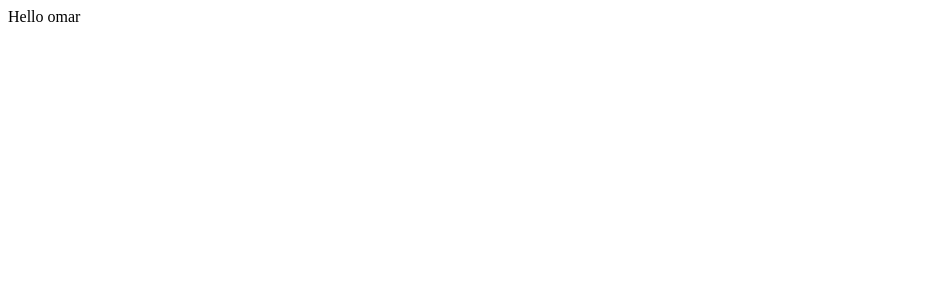
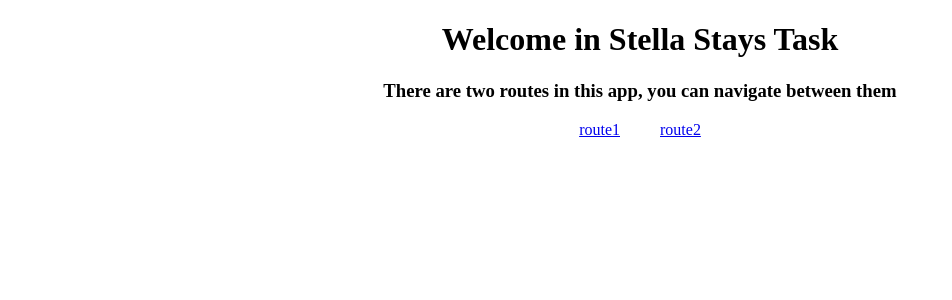
Before and after one commit to omarsalem7/stella, a React (Vite) app: page / in a window 1280 px wide. Shown: the top 300 px of the page, without its empty margins (0-952 px from the left). Built offline with nearby package versions, Linux system fonts and the light colour scheme.

Commit message:
Configure routes for the app

```diff
--- a/src/App.tsx
+++ b/src/App.tsx
@@ -1,5 +1,16 @@
+import { Link } from 'react-router-dom';
+
 function App() {
-  return <div className="App">Hello omar</div>;
+  return (
+    <div className="App">
+      <h1>Welcome in Stella Stays Task</h1>
+      <h3>There are two routes in this app, you can navigate between them</h3>
+      <div className="links">
+        <Link to="/route1">route1</Link>
+        <Link to="/route2">route2</Link>
+      </div>
+    </div>
+  );
 }
 
 export default App;
--- a/src/index.css
+++ b/src/index.css
@@ -0,0 +1,7 @@
+.App {
+  text-align: center;
+}
+
+.links a {
+  padding: 0 20px;
+}
--- a/src/main.tsx
+++ b/src/main.tsx
@@ -1,10 +1,30 @@
-import React from 'react'
-import ReactDOM from 'react-dom/client'
-import App from './App'
-import './index.css'
+import React from 'react';
+import ReactDOM from 'react-dom/client';
+import { createBrowserRouter, RouterProvider } from 'react-router-dom';
+import App from './App';
+import Route1 from './routes/route1';
+import Route2 from './routes/route2';
+import Error from './routes/error';
+import './index.css';
+
+const router = createBrowserRouter([
+  {
+    path: '/',
+    element: <App />,
+    errorElement: <Error />,
+  },
+  {
+    path: '/route1',
+    element: <Route1 />,
+  },
+  {
+    path: '/route2',
+    element: <Route2 />,
+  },
+]);
 
 ReactDOM.createRoot(document.getElementById('root') as HTMLElement).render(
   <React.StrictMode>
-    <App />
+    <RouterProvider router={router} />
   </React.StrictMode>
-)
+);
--- /dev/null
+++ b/src/routes/error.module.css
@@ -0,0 +1,7 @@
+.error {
+  display: flex;
+  flex-direction: column;
+  align-items: center;
+  justify-content: center;
+  width: 100%;
+}
--- /dev/null
+++ b/src/routes/error.tsx
@@ -0,0 +1,29 @@
+import { useRouteError } from 'react-router-dom';
+import styles from './error.module.css';
+
+const Error = () => {
+  const { statusText, message }: any = useRouteError();
+  //   console.error(error);
+  return (
+    <div className={styles.error}>
+      <h1>Oops!</h1>
+      <p>
+        <i>{statusText || message}</i>
+      </p>
+      <p>
+        Our guard dog is working hard to fix that but in the meantime, please
+        let him enjoy his coffee
+      </p>
+
+      <div>
+        <img
+          width="100%"
+          src="https://dashboard.microverse.org/assets/this-is-fine-58d6f8740ed69396a34da5c219fc18a6b2b9b17c1907eef01f6efab4797087df.png"
+          alt="Page not found"
+        />
+      </div>
+    </div>
+  );
+};
+
+export default Error;
--- /dev/null
+++ b/src/routes/route1.tsx
@@ -0,0 +1,9 @@
+import React from 'react'
+
+const Route1 = () => {
+  return (
+    <div>route1</div>
+  )
+}
+
+export default Route1
--- /dev/null
+++ b/src/routes/route2.tsx
@@ -0,0 +1,7 @@
+import React from 'react';
+
+const Route2 = () => {
+  return <div>route2</div>;
+};
+
+export default Route2;
```
